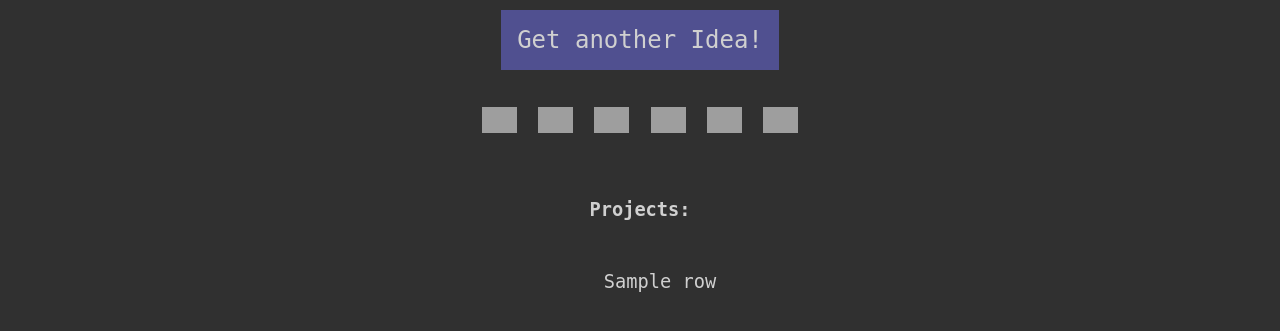
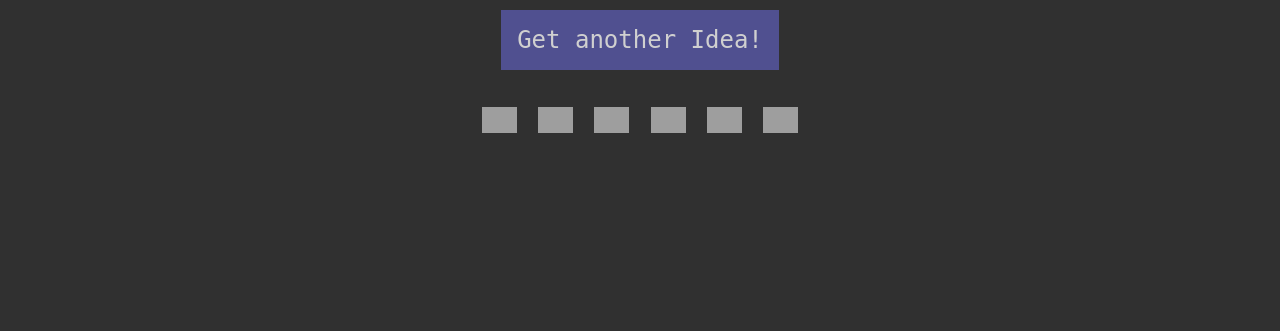
Before and after one commit to dmccrevan/hackathon-ai, a Flask app: template templates/idea.html in a window 1280 px wide. Shown: the part 151-482 px from the top of the page. Run offline with Flask 2, Linux system fonts and the light colour scheme; the template is opened without the code that fills it: most values are stand-ins (such as "Sample title", 1, 10 or a date in 2020); parts of the project's set-up code (start-up, migrations or seed data) failed here and were passed over; grey boxes are pictures that could not be loaded.

Commit message:
delete store projects

```diff
--- a/main.py
+++ b/main.py
@@ -3,8 +3,6 @@ from flask import Flask, render_template, redirect, request
 from scripts.generate import Generator
 
 mygen = Generator()
-
-suggestions = []
 
 app = Flask(__name__)
 
@@ -16,8 +14,6 @@ except:
 
 @app.route('/')
 def index():
-	global suggestions
-	suggestions = []
 	return render_template('index.html')
 
 @app.route('/about')
@@ -26,10 +22,7 @@ def about():
 
 @app.route('/idea', methods=['GET', 'POST'])
 def idea():
-	global suggestions
-	tagline = mygen.generate_tagline()
-	suggestions.append(tagline)
-	return render_template('idea.html', tagline=tagline, suggestions=suggestions)
+	return render_template('idea.html', tagline=mygen.generate_tagline())
 
 @app.route('/extra')
 def extra():
--- a/templates/idea.html
+++ b/templates/idea.html
@@ -39,11 +39,4 @@
         <img src="https://simplesharebuttons.com/images/somacro/reddit.png" alt="Reddit" />
     </a>
 </div>
-
-<h4>Projects:</h4>
-<ul>
-{% for row in suggestions %}
-	<l1> {{ row }} </l1>
-</ul>
-{% endfor %}
 {% endblock %}
--- a/templates/index.html
+++ b/templates/index.html
@@ -32,6 +32,6 @@
     		<input id="FinanceRadio" type="radio" name="Topic" value="Finance" />
     		<label for="FinanceRadio">Finance</label>
   		</div>
-</form>
+	</form>
 </div>
 {% endblock %}
```
